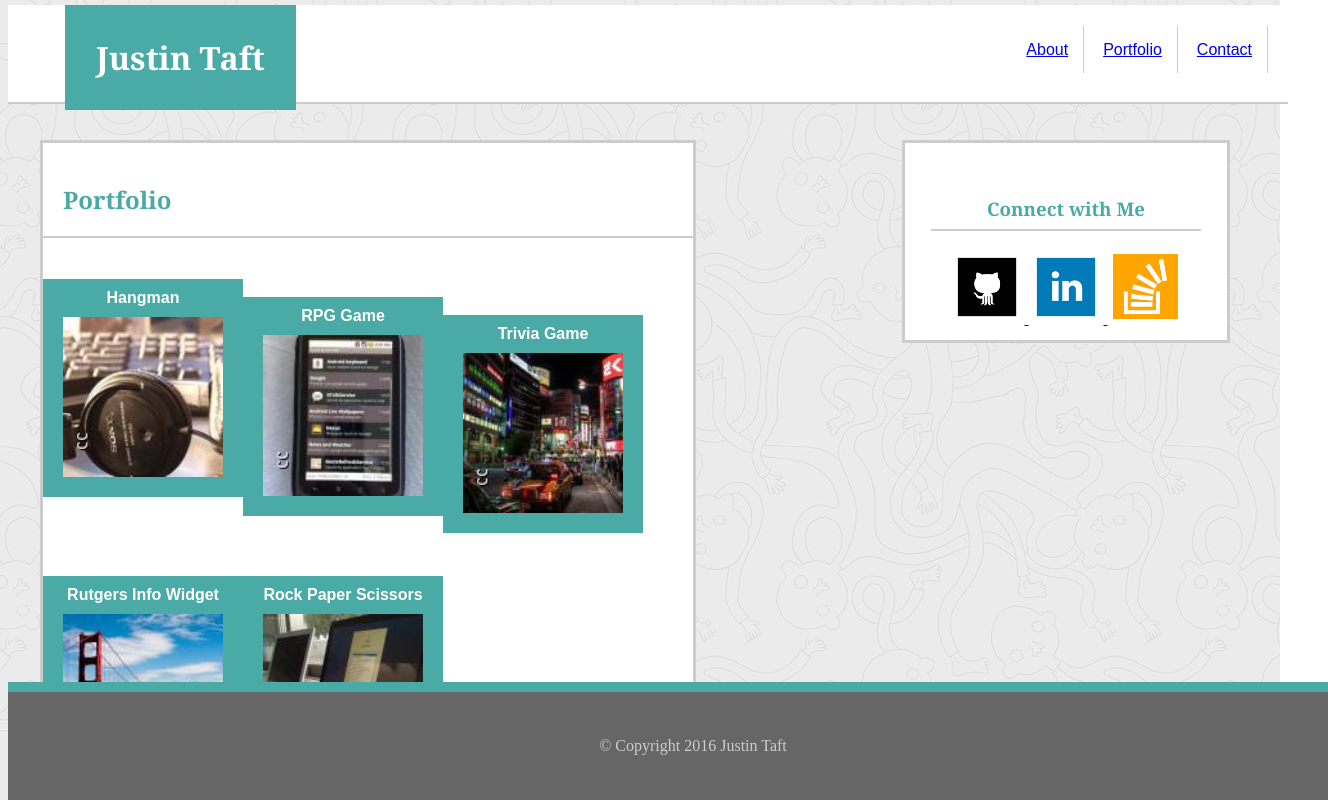
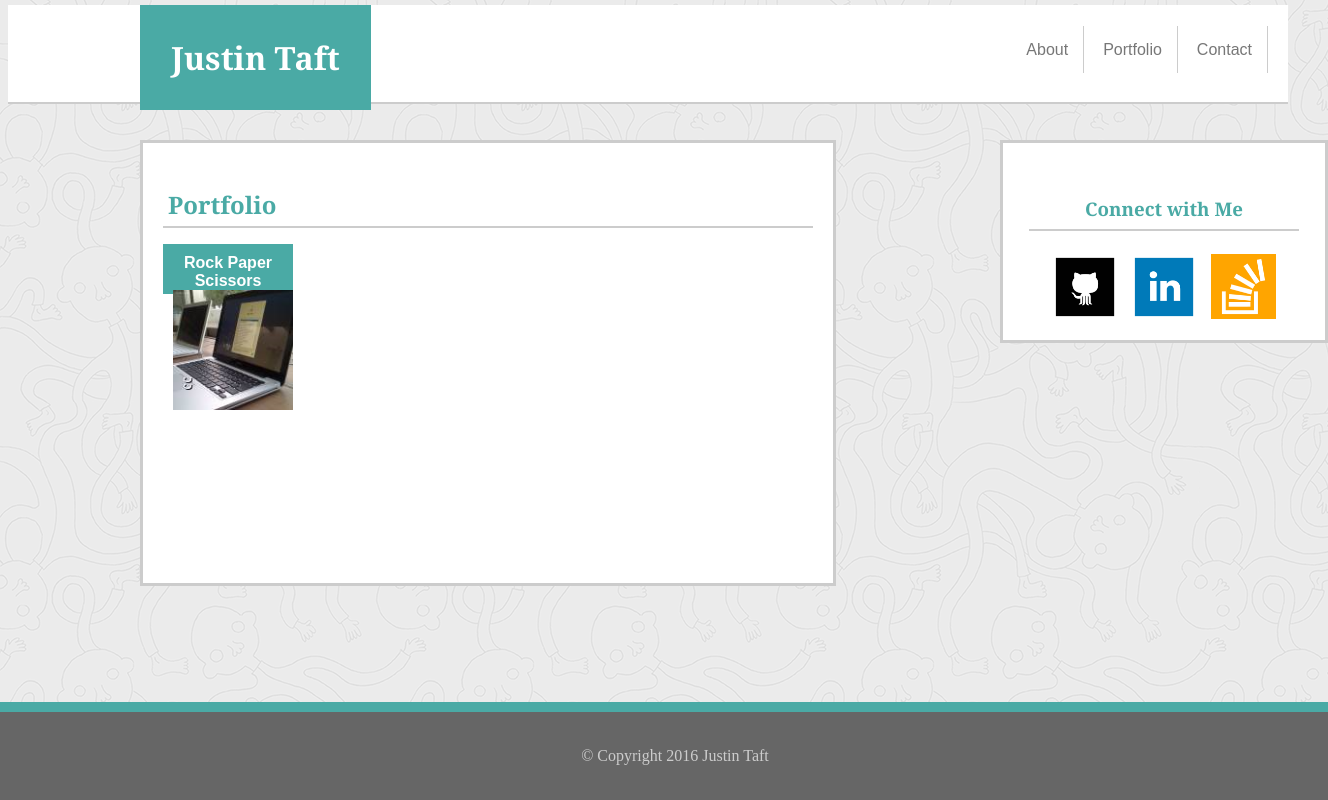
Before and after one commit to jjtaft/Basic-Portfolio, a plain HTML site: page portfolio.html in a window 1280 px wide. Shown: the whole page, 1328 px wide, since content can reach past the window. Drawn offline with Linux system fonts and the light colour scheme.

Commit message:
Add files via upload

```diff
--- a/assets/css/style.css
+++ b/assets/css/style.css
@@ -1,6 +1,7 @@
 
 body{
 	background-image: url("../images/ignasi_pattern_s.png");
+	overflow: auto;
 }
 
 h1{
@@ -10,7 +11,7 @@ h1{
 	font-family: 'Georgia';
 	position: fixed;
 	top: 5px;
-	left: 65px;
+	left: 140px;
 	z-index: 99;
 	padding: 31px;
 	margin: auto;
@@ -35,6 +36,12 @@ li {
 	padding: 15px;
 	border-right: 1px solid;
 	border-color: #ccc;
+
+}
+
+a {
+	color: #777;
+	text-decoration: none;
 }
 
 ul{
@@ -46,7 +53,7 @@ h2 {
 	color: #4aaaa5;
 	border-bottom: 2px solid;
 	border-color: #ccc;
-	padding: 20px;
+	padding: 5px;
 	font-family: georgia;
 	text-align: left;
 }
@@ -59,13 +66,14 @@ h2 {
 	width: 650px;
 	position: relative;
 	top: 130px;
-	left: 40px;
+	left: 130px;
 	padding: 10px;
 }
 
 #me {
 	padding: 5px;
 	float: left;
+	margin: 5px;
 }
 
 
@@ -86,8 +94,8 @@ h3 {
 	width: 270px;
 	height: 145px;
 	text-align: center;
-	position: fixed;
-	right: 50px;
+	position: absolute;
+	left: 1000px;
 	top: 140px;
 	padding: 26px;
 }
@@ -95,7 +103,7 @@ h3 {
 
 footer {
 	text-align: center;
-	padding: 45px;
+	padding: 35px;
 	color: #ccc;
 	width: 100%;
 	background: #666666;
@@ -103,6 +111,9 @@ footer {
 	border-color: #4aaaa5;
 	position: fixed;
 	bottom: 0;
+	float: left;
+	left: 0;
+
 }
 
 p {
@@ -117,10 +128,10 @@ p {
 	border-style: solid;
 	border-color: #ccc;
 	height: inherit;
-	width: 650px;
+	width: 600px;
 	background: #ffffff;
 	position: relative;
-	left: 50px;
+	left: 130px;
 	top: 130px;
 	padding: 40px;
 	color: #777777;
@@ -156,20 +167,25 @@ p {
 	border: 3px solid;
 	border-color: #ccc;
 	background: #ffffff;
-	height: 600px;
+	height: 400px;
 	width: 650px;
-	position: fixed;
+	position: absolute;
 	float: left;
-	left: 40px;
+	clear: both;
+	overflow: auto;
+	padding: 20px;
+	left: 140px;
 	top: 140px;
 }
 
 #pics {
+
 	float: left;
+	clear: both;
 	z-index: 1;
-	padding: 10px;
-	position: relative;
-	width: 160px;
+	width: 120px;
+	height: 120px;
+
 }
 
 h4 {
@@ -177,12 +193,13 @@ h4 {
 	background: #4aaaa5;
 	float: left;
 	height: 30px;
-	width: 150px;
+	width: 110px;
 	z-index: 99;
 	font-family: sans-serif;
 	padding: 10px;
-	position: relative;
+	position: absolute;
 	text-align: center;
-	display: inline-table;
+	top: 80px;
+	display: inline;
 
 }
```
